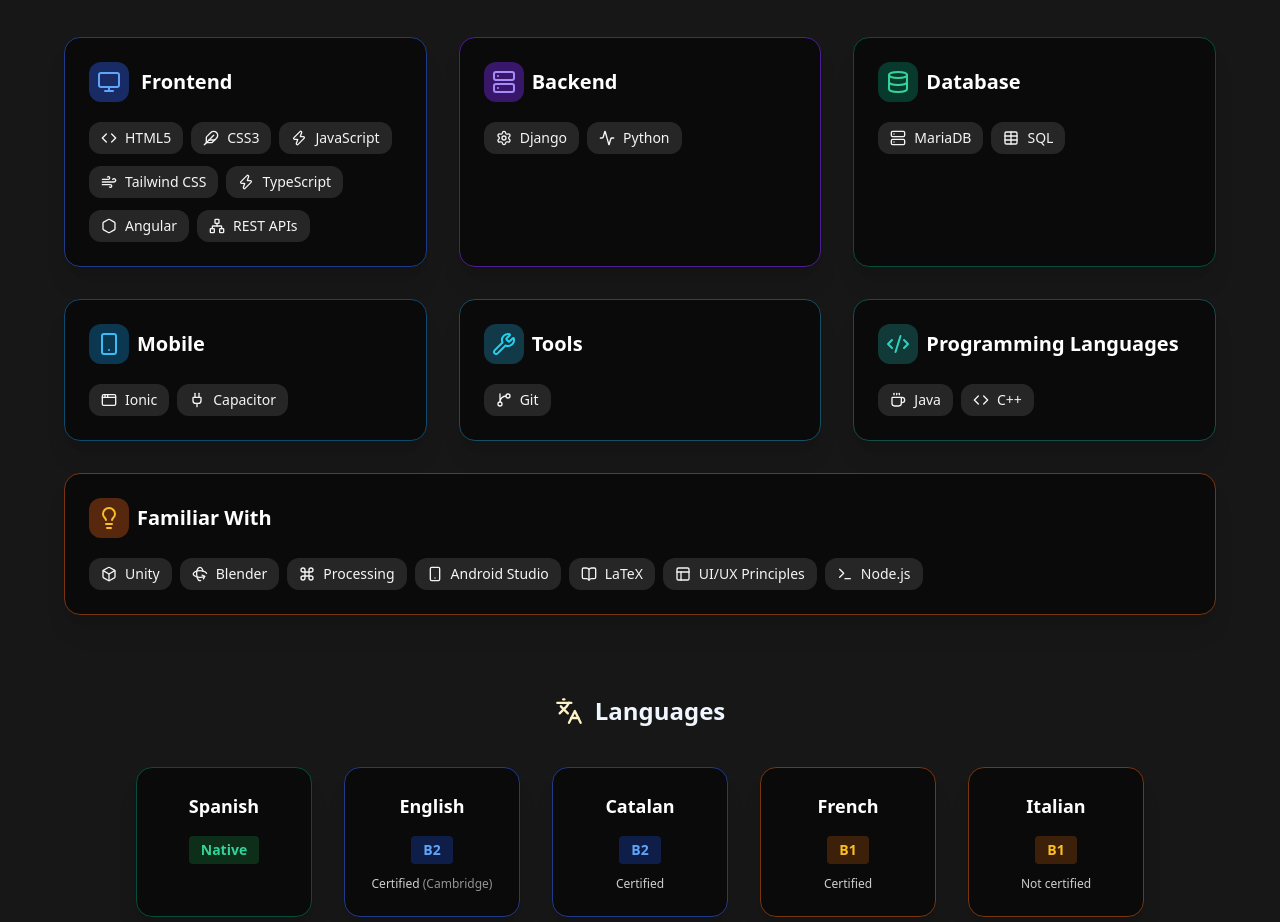
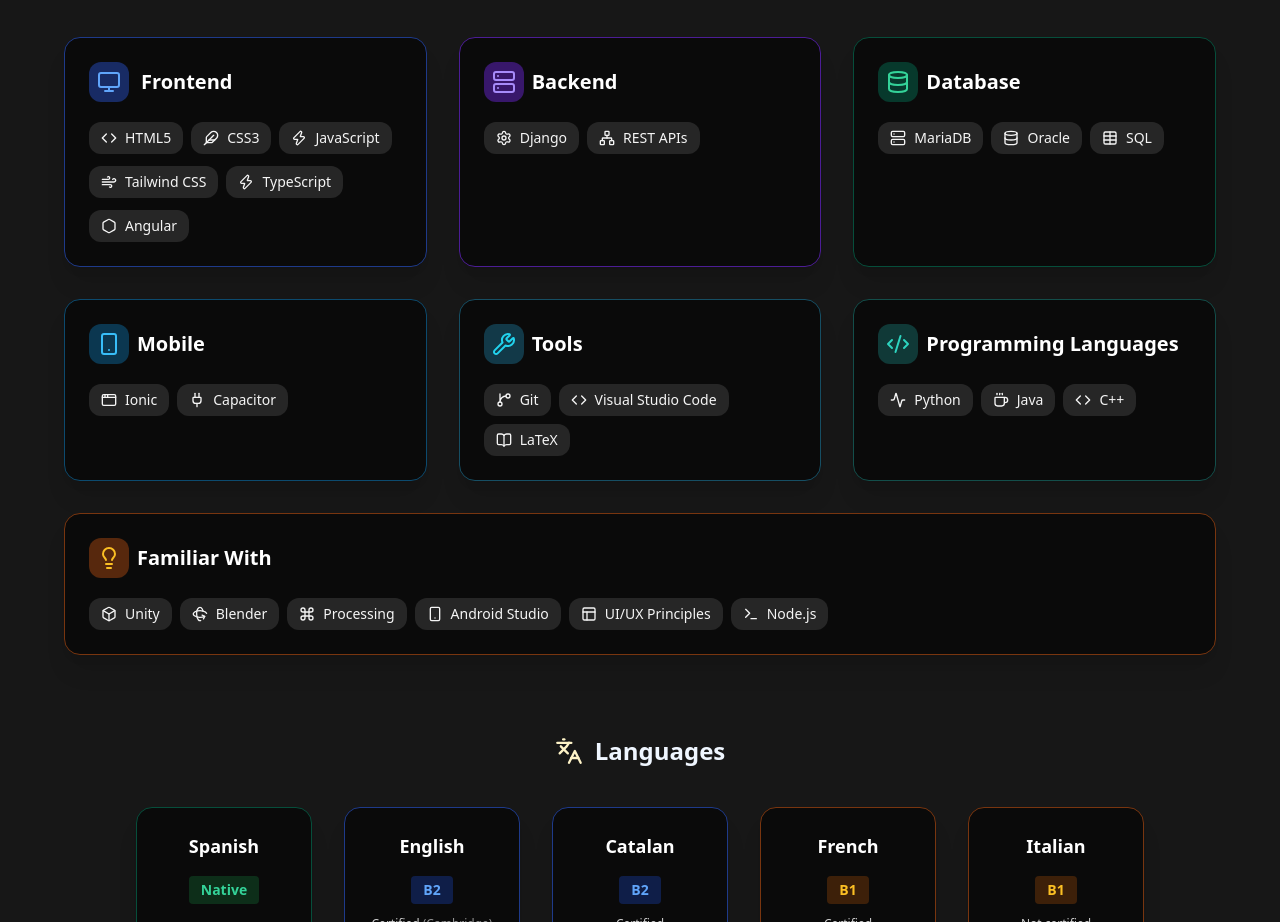
Before and after one commit to javileon01/portfolio, a website: page index.html in a window 1280 px wide. Shown: the part 3928-4850 px from the top of the page. Drawn offline with nearby package versions, Linux system fonts and the light colour scheme.

Commit message:
Skills actualizadas

```diff
--- a/index.html
+++ b/index.html
@@ -490,9 +490,6 @@
             <span class="px-3 py-1.5 rounded-xl bg-neutral-800 text-neutral-100 font-medium flex items-center gap-2 text-sm transition-all duration-200 hover:scale-105 hover:bg-neutral-700 cursor-pointer">
               <i data-lucide="hexagon" class="w-4 h-4"></i>Angular
             </span>
-            <span class="px-3 py-1.5 rounded-xl bg-neutral-800 text-neutral-100 font-medium flex items-center gap-2 text-sm transition-all duration-200 hover:scale-105 hover:bg-neutral-700 cursor-pointer">
-              <i data-lucide="network" class="w-4 h-4"></i>REST APIs
-            </span>
           </div>
         </div>
         <!-- Backend -->
@@ -508,7 +505,7 @@
               <i data-lucide="settings" class="w-4 h-4"></i>Django
             </span>
             <span class="px-3 py-1.5 rounded-xl bg-neutral-800 text-neutral-100 font-medium flex items-center gap-2 text-sm transition-all duration-200 hover:scale-105 hover:bg-neutral-700 cursor-pointer">
-              <i data-lucide="activity" class="w-4 h-4"></i>Python
+              <i data-lucide="network" class="w-4 h-4"></i>REST APIs
             </span>
           </div>
         </div>
@@ -523,6 +520,9 @@
           <div class="flex flex-wrap gap-2">
             <span class="px-3 py-1.5 rounded-xl bg-neutral-800 text-neutral-100 font-medium flex items-center gap-2 text-sm transition-all duration-200 hover:scale-105 hover:bg-neutral-700 cursor-pointer">
               <i data-lucide="server" class="w-4 h-4"></i>MariaDB
+            </span>
+            <span class="px-3 py-1.5 rounded-xl bg-neutral-800 text-neutral-100 font-medium flex items-center gap-2 text-sm transition-all duration-200 hover:scale-105 hover:bg-neutral-700 cursor-pointer">
+              <i data-lucide="database" class="w-4 h-4"></i>Oracle
             </span>
             <span class="px-3 py-1.5 rounded-xl bg-neutral-800 text-neutral-100 font-medium flex items-center gap-2 text-sm transition-all duration-200 hover:scale-105 hover:bg-neutral-700 cursor-pointer">
               <i data-lucide="table" class="w-4 h-4"></i>SQL
@@ -558,6 +558,12 @@
             <span class="px-3 py-1.5 rounded-xl bg-neutral-800 text-neutral-100 font-medium flex items-center gap-2 text-sm transition-all duration-200 hover:scale-105 hover:bg-neutral-700 cursor-pointer">
               <i data-lucide="git-branch" class="w-4 h-4"></i>Git
             </span>
+            <span class="px-3 py-1.5 rounded-xl bg-neutral-800 text-neutral-100 font-medium flex items-center gap-2 text-sm transition-all duration-200 hover:scale-105 hover:bg-neutral-700 cursor-pointer">
+              <i data-lucide="code" class="w-4 h-4"></i>Visual Studio Code
+            </span>
+            <span class="px-3 py-1.5 rounded-xl bg-neutral-800 text-neutral-100 font-medium flex items-center gap-2 text-sm transition-all duration-200 hover:scale-105 hover:bg-neutral-700 cursor-pointer">
+              <i data-lucide="book-open" class="w-4 h-4"></i>LaTeX
+            </span>
           </div>
         </div>
         <!-- Programming Languages -->
@@ -569,6 +575,9 @@
             <span class="text-xl font-bold text-white">Programming Languages</span>
           </div>
           <div class="flex flex-wrap gap-2">
+            <span class="px-3 py-1.5 rounded-xl bg-neutral-800 text-neutral-100 font-medium flex items-center gap-2 text-sm transition-all duration-200 hover:scale-105 hover:bg-neutral-700 cursor-pointer">
+              <i data-lucide="activity" class="w-4 h-4"></i>Python
+            </span>
             <span class="px-3 py-1.5 rounded-xl bg-neutral-800 text-neutral-100 font-medium flex items-center gap-2 text-sm transition-all duration-200 hover:scale-105 hover:bg-neutral-700 cursor-pointer">
               <i data-lucide="coffee" class="w-4 h-4"></i>Java
             </span>
@@ -597,9 +606,6 @@
             </span>
             <span class="px-3 py-1.5 rounded-xl bg-neutral-800 text-neutral-100 font-medium flex items-center gap-2 text-sm transition-all duration-200 hover:scale-105 hover:bg-neutral-700 cursor-pointer">
               <i data-lucide="smartphone" class="w-4 h-4"></i>Android Studio
-            </span>
-            <span class="px-3 py-1.5 rounded-xl bg-neutral-800 text-neutral-100 font-medium flex items-center gap-2 text-sm transition-all duration-200 hover:scale-105 hover:bg-neutral-700 cursor-pointer">
-              <i data-lucide="book-open" class="w-4 h-4"></i>LaTeX
             </span>
             <span class="px-3 py-1.5 rounded-xl bg-neutral-800 text-neutral-100 font-medium flex items-center gap-2 text-sm transition-all duration-200 hover:scale-105 hover:bg-neutral-700 cursor-pointer">
               <i data-lucide="layout" class="w-4 h-4"></i>UI/UX Principles
```
